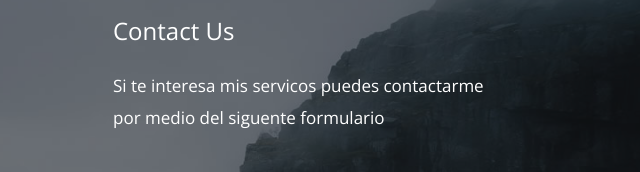
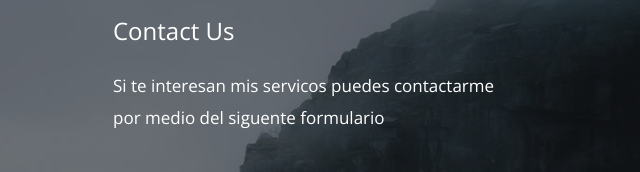
Before and after one commit to Jeffmcklain/Proyecto-Desarrollo-Componentes-Web, a plain HTML site: page contact.html in a window 1280 px wide. Shown: the part 161-333 px from the top of the page, 637-1277 px from the left. Drawn offline with nearby package versions, Linux system fonts and the light colour scheme.

Commit message:
Update contact.html

```diff
--- a/contact.html
+++ b/contact.html
@@ -63,7 +63,7 @@ https://templatemo.com/tm-550-diagoona
                 <main class="tm-col-right tm-contact-main"> <!-- Content -->
                     <section class="tm-content tm-contact">
                         <h2 class="mb-4 tm-content-title">Contact Us</h2>
-                        <p class="mb-85">Si te interesa mis servicos puedes contactarme por medio del siguente formulario</p>
+                        <p class="mb-85">Si te interesan mis servicos puedes contactarme por medio del siguente formulario</p>
 
                         <form id="contact-form" action="" method="POST">
                             <div class="form-group mb-4">
```
